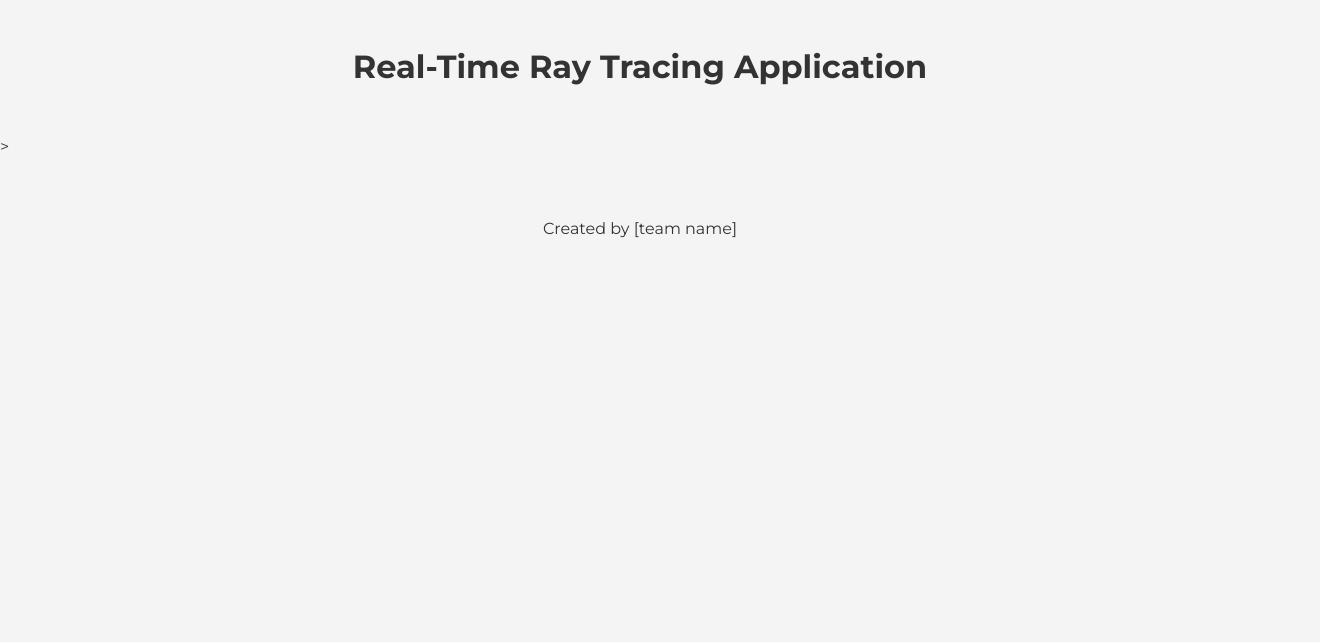
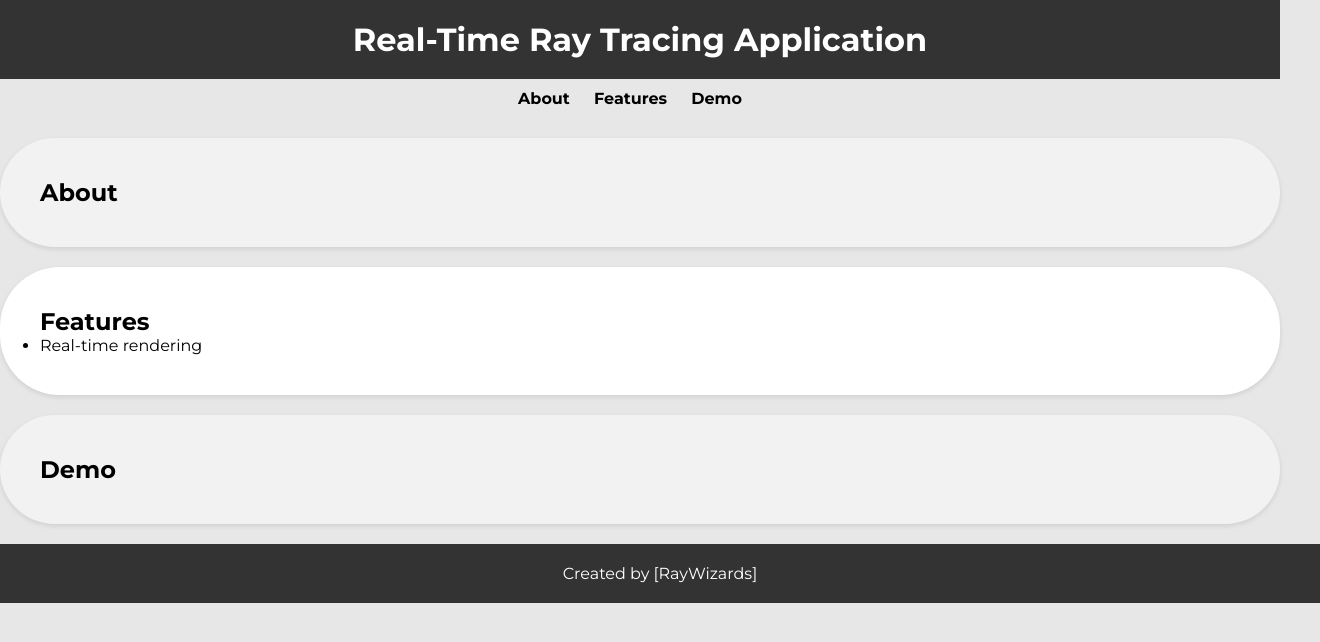
Before and after one commit to Tavonput/RealTimeRayTracing, a plain HTML site: page Raytracing_wesbite/index.html in a window 1280 px wide. Shown: the whole page, 1320 px wide, since content can reach past the window. Drawn offline with Linux system fonts and the light colour scheme.

Commit message:
Added the nav-bar
This will be adding a nav-bar to the website and also I added the sections for different part of the website.

```diff
--- a/Raytracing_wesbite/index.html
+++ b/Raytracing_wesbite/index.html
@@ -1,28 +1,58 @@
 <!DOCTYPE html>
 <html lang="en">
 <head>
+    <meta charset="UTF-8">
+    <meta name="viewport" content="width=device-width, initial-scale=1.0">
     <title>Real-Time Ray Tracing Application</title>
+    <!-- Link to external CSS file -->
+    <link rel="stylesheet" href="styles.css">
+    <!-- Google Fonts -->
     <link href="https://fonts.googleapis.com/css2?family=Montserrat:wght@400;700&display=swap" rel="stylesheet">
-    <link rel="stylesheet" href="styles.css">
+    <!-- Additional styling for smooth scrolling -->
+    <style>
+        html {
+            scroll-behavior: smooth;
+        }
+    </style>
 </head>
 <body>
+
     <header>
+        <!-- Website header -->
         <h1>Real-Time Ray Tracing Application</h1>
     </header>
+
+    <!-- Navigation bar -->
     <nav>
-        <n1><!-- Navigation Links -->>
+        <ul>
+            <li><a href="#about">About</a></li> <!-- Link to the About section -->
+            <li><a href="#features">Features</a></li> <!-- Link to the Features section -->
+            <li><a href="#demo">Demo</a></li> <!-- Link to the Demo section -->
+        </ul>
     </nav>
+
+    <!-- About section -->
     <section id="about">
-        <!-- About the Application -->
+        <h2>About</h2>
+
     </section>
+    <!-- Features section -->
     <section id="features">
-        <!-- Features of the Application -->
+        <h2>Features</h2>
+        <ul>
+            <li>Real-time rendering</li>
+        </ul>
     </section>
+
+    <!-- Demo section -->
     <section id="demo">
-        <!-- Video or Interactive Demo -->
+        <h2>Demo</h2>
+
     </section>
+
+    <!-- Footer -->
     <footer>
-        <p>Created by [team name]</p>
+        <p2>Created by [RayWizards]</p2>
     </footer>
 
 </body>
--- a/Raytracing_wesbite/styles.css
+++ b/Raytracing_wesbite/styles.css
@@ -1,19 +1,80 @@
+/* Reset default margin and padding */
+body, h1, h2, p, ul {
+    margin: 0;
+    padding: 0;
+}
 
+/* Set font family */
 body {
     font-family: 'Montserrat', sans-serif;
-    margin: 0;
-    padding: 0;
-    box-sizing: border-box;
-    line-height: 1.6;
-    color: #333;
-    background-color: #f4f4f4;
+    background-color: #e7e7e7; /* Light grey background for the whole page */
 }
 
-header, footer {
+/* Header styles */
+header {
+    background-color: #333;
+    color: #fff; /* header text color*/
+    padding: 20px;
+    text-align: center;
+}
+
+/* Navigation styles */
+nav {
+    position: sticky;
+    top: 0;
+    z-index: 1000; /* Ensures the nav is above other content */
+    background-color: #ffffff00;
+}
+
+nav ul {
+    list-style: none;
+    padding: 0;
+    margin: 0;
+    text-align: center;
+    padding: 10px 0;
+}
+
+nav ul li {
+    display: inline;
+    margin-right: 20px;
+}
+
+nav ul li a {
+    text-decoration: none;
+    color: #000000; /* nav text color */
+    font-weight: bold;
+    transition: color 0.3s ease;
+}
+
+nav ul li a:hover {
+    color: #006eff;
+}
+
+
+/* Section styles */
+section {
+    padding: 40px; /* Increased padding for more space */
+    background-color: #fff; /* White background for content */
+    margin: 20px 0; /* Add some space between sections */
+    box-shadow: 0 2px 5px rgba(0,0,0,0.1); /* Soft shadow for depth to seperate the sections. */
+    border-radius: 60px; /* Rounded corners for aesthetics */
+}
+
+/* the color of the round square */
+section:nth-of-type(odd) {
+    background-color: #f2f2f2;
+}
+
+section:nth-of-type(even) {
+    background-color: #ffffff;
+}
+
+/* Footer styles */
+footer {
+    background-color: #333;
+    color: #fff;
     text-align: center;
     padding: 20px;
+    bottom: 0;
+    width: 100%;
 }
-
-section {
-    margin: 20px;
-}
```
